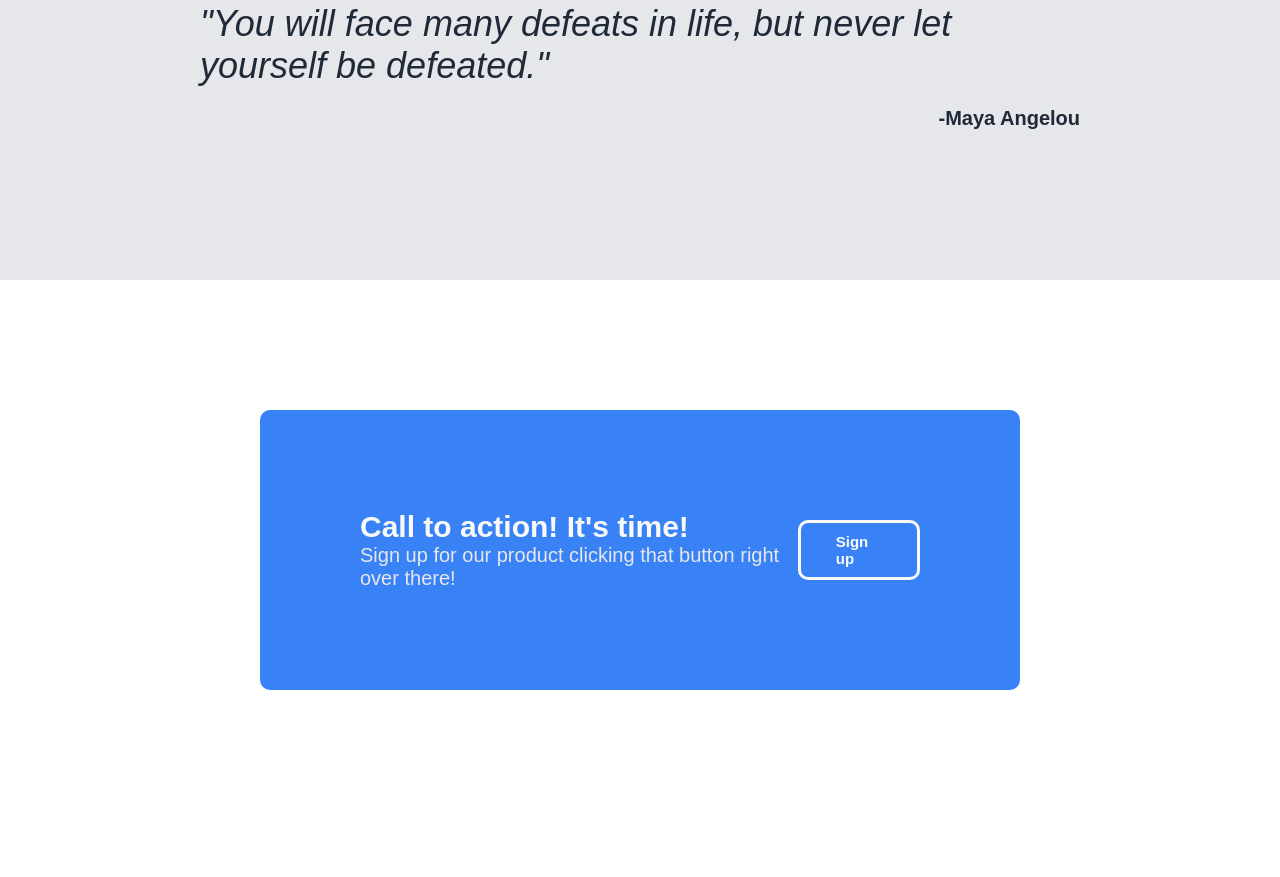
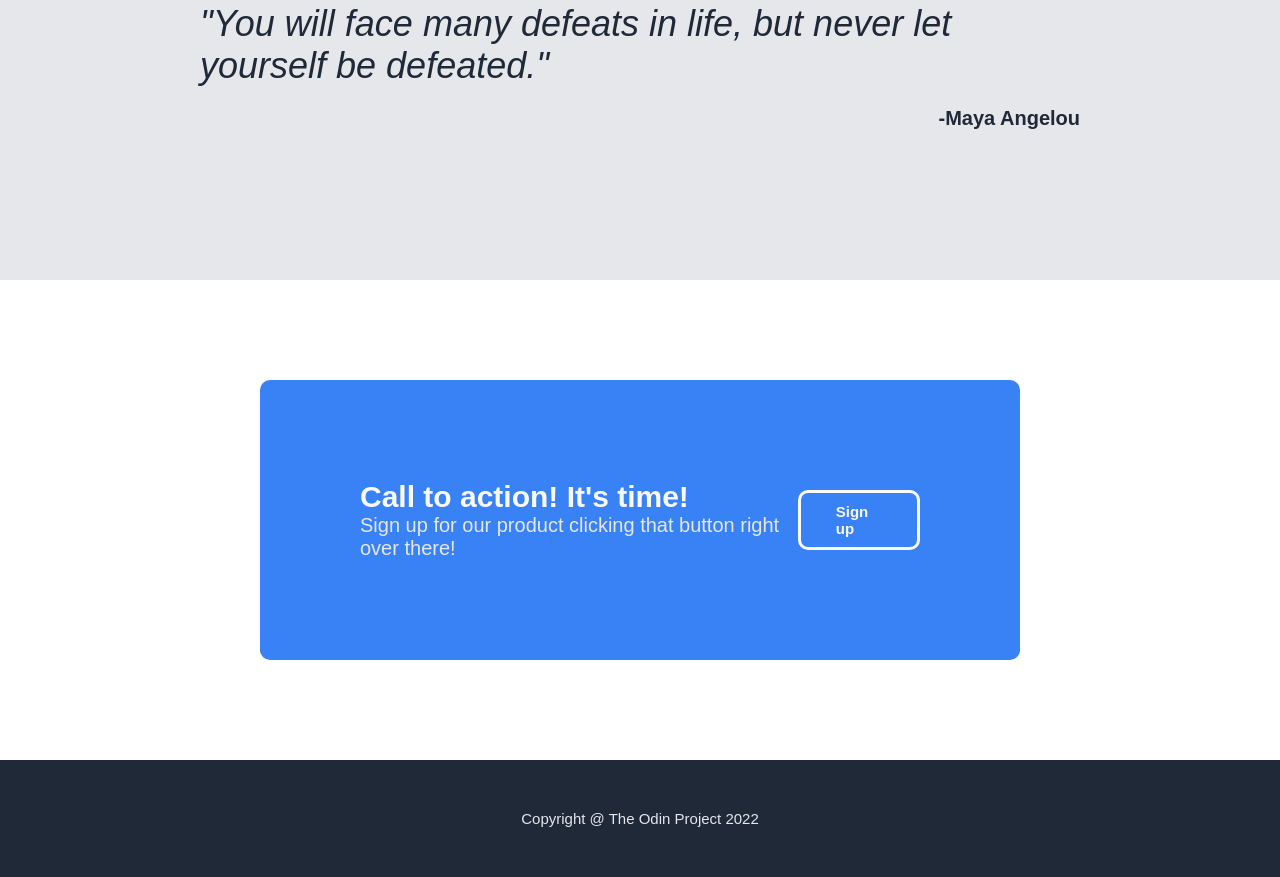
Before and after one commit to Gabi-Plosnita/Landing-Page, a plain HTML site: page index.html in a window 1280 px wide. Shown: the part 1381-2258 px from the top of the page. Before the commit the page ends 2201 px from the top, so only its background shows below. Drawn offline with Linux system fonts and the light colour scheme.

Commit message:
Create footer in HTML and style it

```diff
--- a/index.html
+++ b/index.html
@@ -67,5 +67,9 @@
                <a href="#">Sign up</a>
          </div>
     </div>
+
+    <div class="footer">
+         <p>Copyright @ The Odin Project 2022</p>
+    </div>
 </body>
 </html>
--- a/style.css
+++ b/style.css
@@ -191,7 +191,7 @@ a
 
 .section4
 {
-    padding: 130px 260px;
+    padding: 100px 260px;
     display: flex;
     justify-content: center;
     align-items: center;
@@ -233,3 +233,20 @@ a
     font-size: 20px;
     color: #E5E7EB;
 }
+
+/* Section 4 end */
+
+/* Footer begin */
+
+.footer
+{
+    background-color: #1F2937;
+    padding: 50px 0px;
+}
+
+.footer p
+{
+    color: #E5E7EB;
+    font-size: 15px;
+    text-align: center;
+}
```
